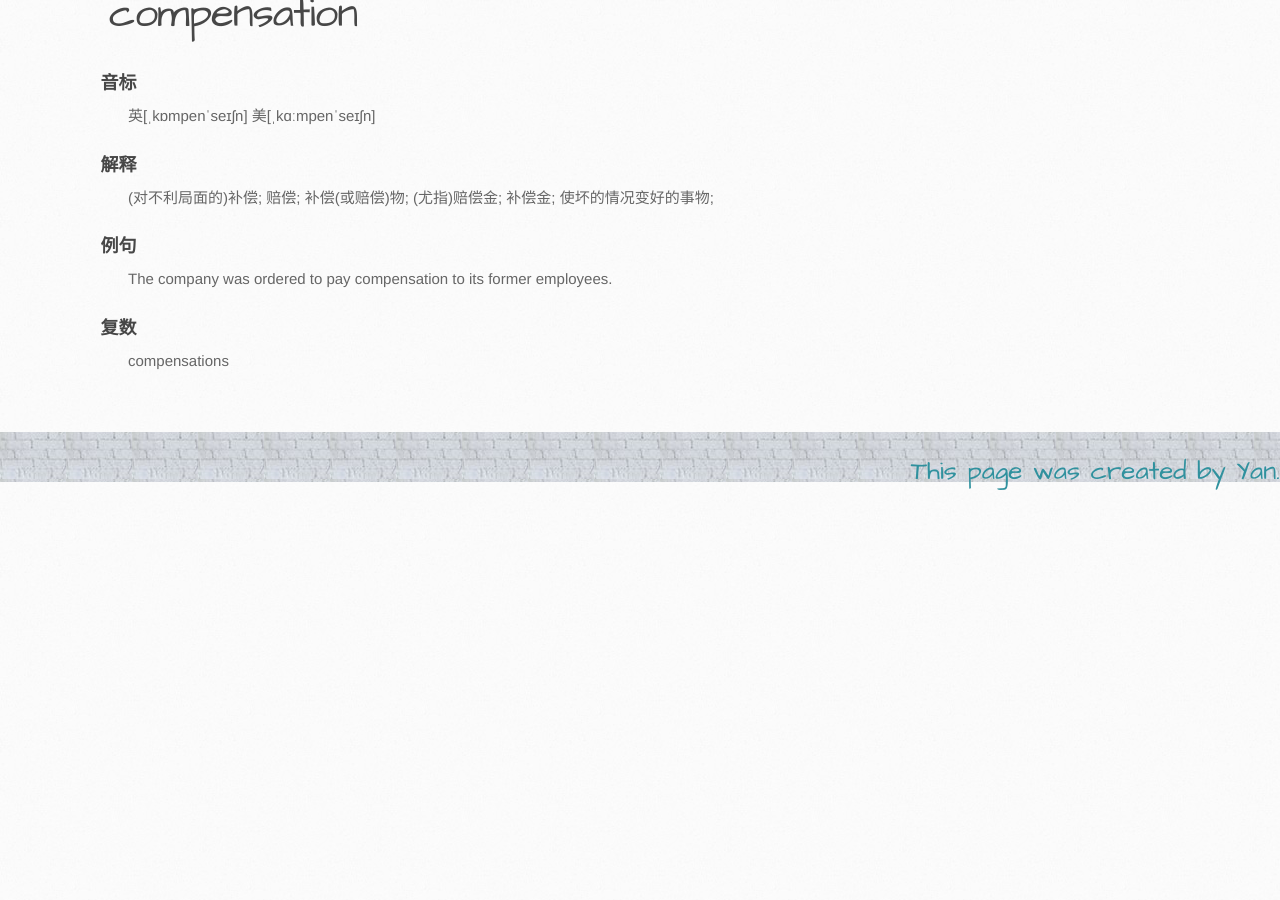
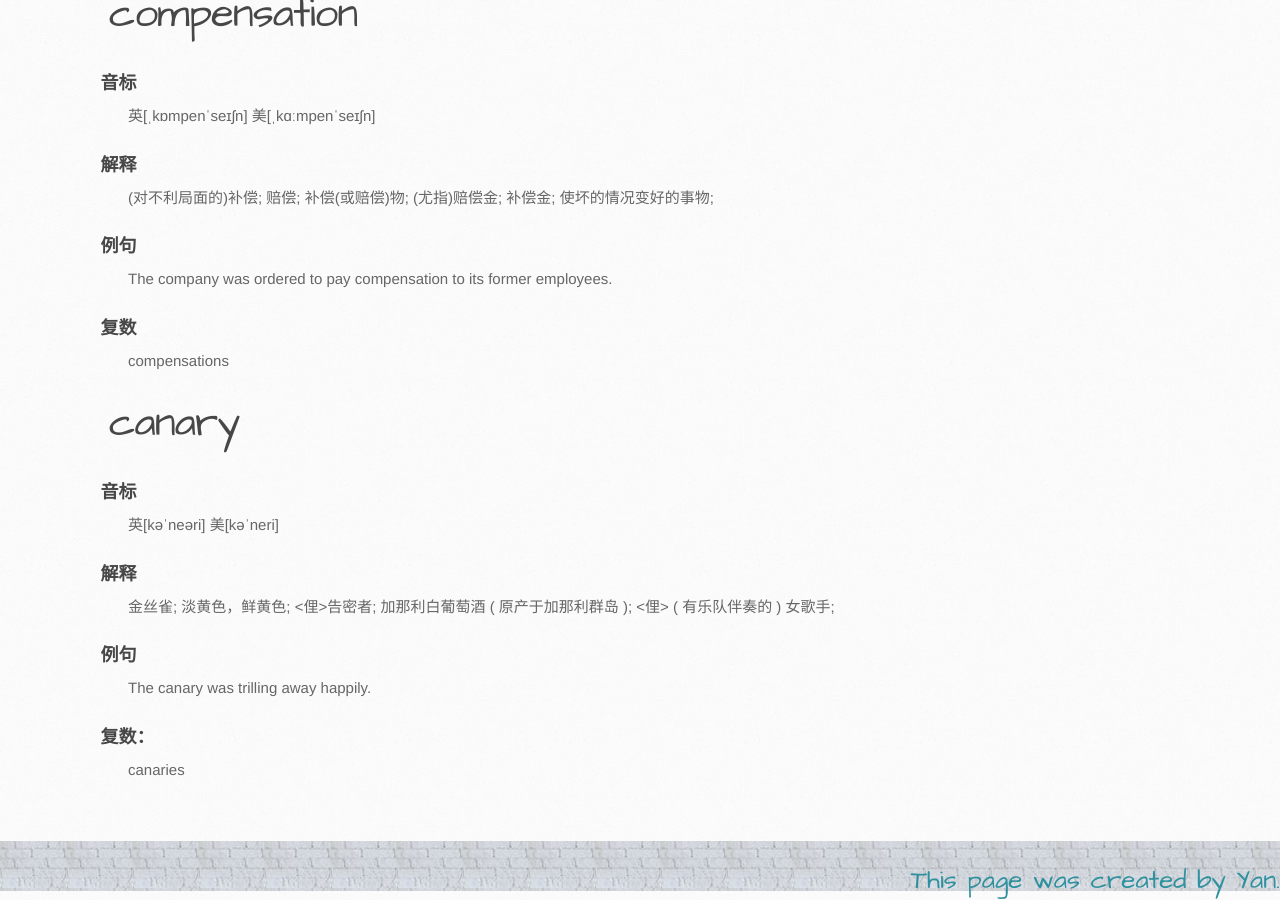
Before and after one commit to itcraftme/itcraftme, a Jekyll site: the page built from docs/me/vocabulary.md, in a window 1280 px wide and 900 px high, scrolled down 2387 px. Built offline with Jekyll 4.4.1, drawn with Linux system fonts in a browser that asks for light colours; our own code applies the rules of GitHub Pages for plain Markdown files; before the commit the page ends 2878 px from its top, so only the background shows below that.

Commit message:
Update vocabulary.md
checking in canary

```diff
--- a/docs/me/vocabulary.md
+++ b/docs/me/vocabulary.md
@@ -62,3 +62,13 @@ Make sure to put opening and closing braces around the equation.
 The company was ordered to pay compensation to its former employees.
 ### 复数
 compensations
+# canary
+### 音标
+英[kəˈneəri]
+美[kəˈneri]
+### 解释
+金丝雀; 淡黄色，鲜黄色; <俚>告密者; 加那利白葡萄酒 ( 原产于加那利群岛 ); <俚> ( 有乐队伴奏的 ) 女歌手;
+### 例句
+The canary was trilling away happily.
+### 复数：
+canaries
```
